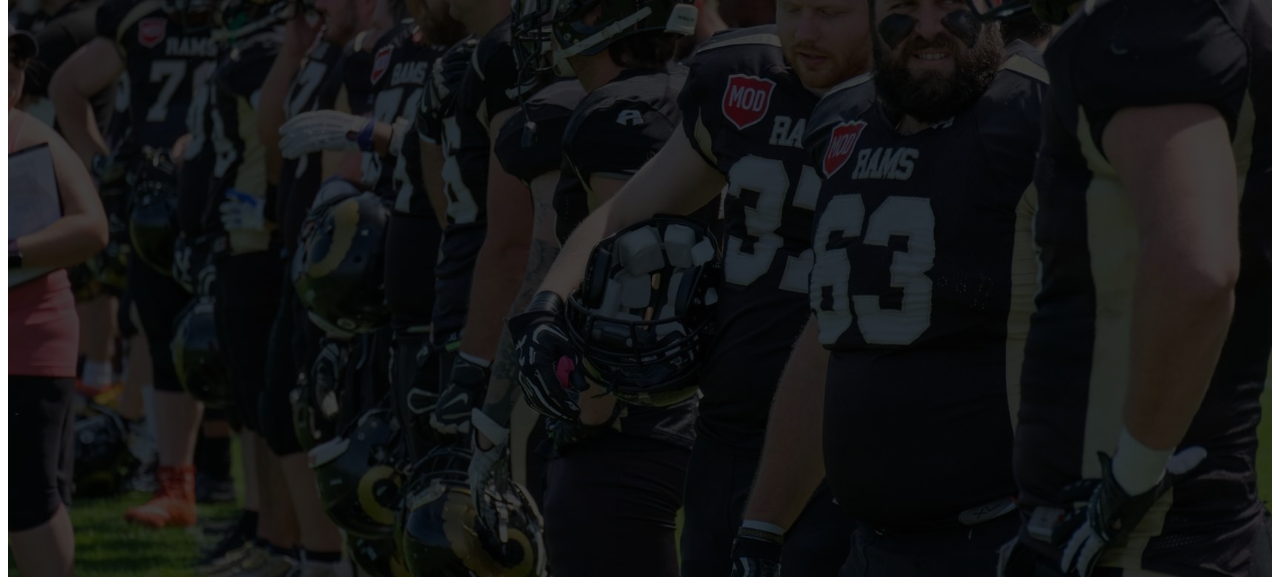
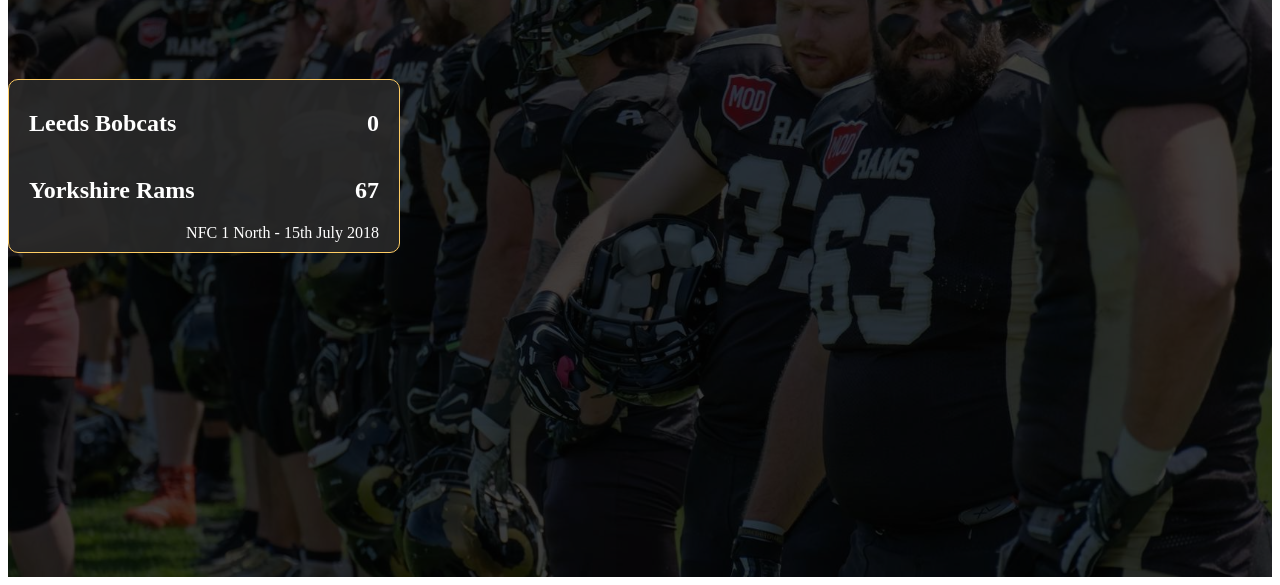
Before and after one commit to yorkshirerams/website, a Gatsby site: page / in a window 1280 px wide. Shown: the part 231-816 px from the top of the page. Built offline with nearby package versions, Linux system fonts and the light colour scheme; Gatsby itself is replaced by a stand-in of ours.

Commit message:
Added initial game component

```diff
--- /dev/null
+++ b/src/components/game/game.jsx
@@ -0,0 +1,20 @@
+import React from 'react';
+import './game.scss';
+
+const Game = () => {
+  return (
+    <div className="container">
+      <div className="score">
+        <h2>Leeds Bobcats</h2>
+        <h2>0</h2>
+      </div>
+      <div className="score">
+        <h2>Yorkshire Rams</h2>
+        <h2>67</h2>
+      </div>
+      <p>NFC 1 North - 15th July 2018</p>
+    </div>
+  );
+};
+
+export default Game;
--- /dev/null
+++ b/src/components/game/game.scss
@@ -0,0 +1,29 @@
+@import '../../variables.scss';
+
+.container {
+  background-color: rgba($darkgrey, 0.9);
+  width: 350px;
+  border-radius: 10px;
+  border-style: solid;
+  border-color: $gold;
+  border-width: 1pt;
+  margin-top: 100px;
+  padding: 10px 20px;
+
+  .score {
+    display: flex;
+    justify-content: space-between;
+
+    h2 {
+      font-size: 1.5em;
+      color: $white;
+    }
+  }
+
+  p {
+    color: $white;
+    font-weight: lighter;
+    text-align: right;
+    margin: 0px;
+  }
+}
--- a/src/pages/index.jsx
+++ b/src/pages/index.jsx
@@ -1,10 +1,12 @@
 import React from 'react';
 import './index.scss';
+import Game from '../components/game/game';
 
 const IndexPage = () => (
   <div className="back">
     <div className="overlay">
       <h1 className="title">WELCOME TO THE NEW HOME OF YOUR YORKSHIRE RAMS</h1>
+      <Game />
     </div>
   </div>
 );
--- a/src/pages/index.scss
+++ b/src/pages/index.scss
@@ -32,3 +32,7 @@
     font-size: 1.5em;
   }
 }
+
+.lastScore {
+  padding-top: 50px;
+}
```
